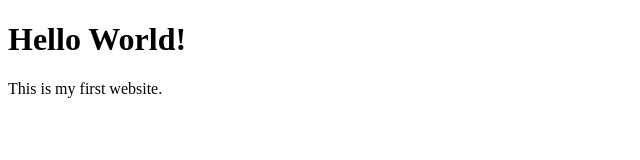
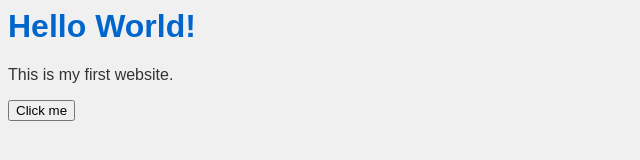
Before and after one commit to Sakasu-TUAT/Sakasu02.github.io, a plain HTML site: page index.html in a window 1280 px wide. Shown: the whole page, without its empty margins (0-640 px from the left). Drawn offline with Linux system fonts and the light colour scheme.

Commit message:
organize folder structure

```diff
--- a/index.html
+++ b/index.html
@@ -1,10 +1,16 @@
+</body>
+</html>
 <!DOCTYPE html>
 <html>
   <head>
+    <meta charset="UTF-8">
     <title>My First Website</title>
+    <link rel="stylesheet" href="css/style.css">
   </head>
   <body>
     <h1>Hello World!</h1>
     <p>This is my first website.</p>
+    <button onclick="showMessage()">Click me</button>
+    <script src="js/script.js"></script>
   </body>
 </html>
--- /dev/null
+++ b/js/script.js
@@ -0,0 +1,3 @@
+function showMessage() {
+    alert('Hello World!');
+}
```
Also changed, not shown: css/style.css (renamed from style.css), docs/README.md (renamed from README.md).
